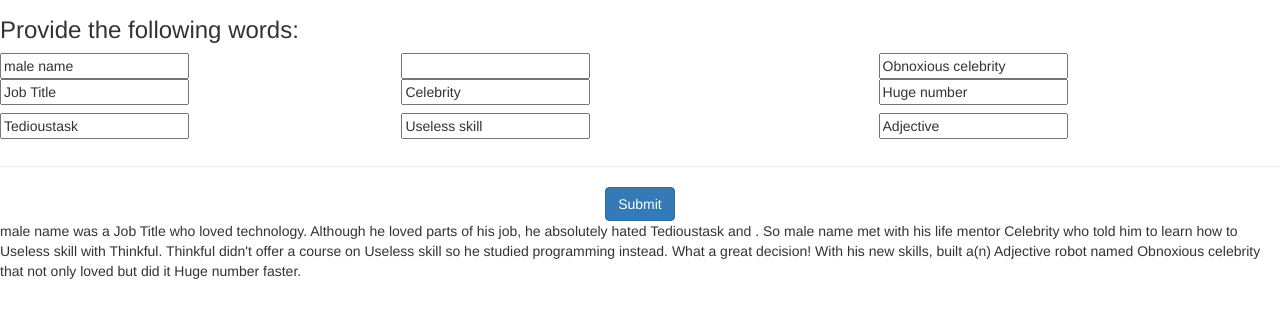
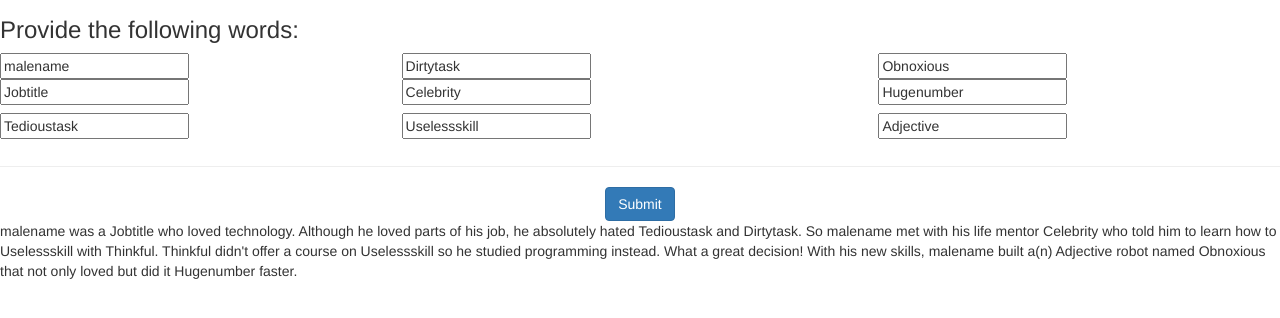
Before and after one commit to joshivignesh/ngMadLibsInitial, a plain HTML site: page index.html in a window 1280 px wide. Shown: the part 154-472 px from the top of the page. Drawn offline with nearby package versions, Linux system fonts and the light colour scheme.

Commit message:
MadLibd Controller commit

```diff
--- a/index.html
+++ b/index.html
@@ -12,8 +12,7 @@
 <form name="myForm">
     <body ng-app="myApp">
         <div ng-controller="MainCtrl">
-            <table ng-app ng-init="malename = 'male name';  obnoxiouscelebrity =  'Obnoxious celebrity';
-               jobtitle =  'Job Title'; celebrity =  'Celebrity'; hugenumber =  'Huge number'; tedioustask =  'Tedioustask'; uselessskill =  'Useless skill';  adjective =  'Adjective'; ">
+            <table ng-app >
                 <tr>
                     <td><img src="mad-lib-happy-face.png" width="80px"> </img></td>
                     <td>
@@ -22,23 +21,23 @@
                     </td>
                 </tr>
                 <tr><td colspan=3><h3>Provide the following words:</h3></td></tr>
-                <tr>
+                <tr ng-repeat="message in messages">
                     <td>
-                        <input type="text" ng-model="malename" required />
+                        <input type="text" ng-model="message.malename" required />
                         <span ng-show="myForm.malename.$error.required" >malename is required.</span>
                     </td>
-                    <td> <input type="text" ng-model="dirtytask" required /></td>
-                    <td> <input type="text" ng-model="obnoxiouscelebrity" required /></td>
+                    <td> <input type="text" ng-model="message.dirtytask"required /></td>
+                    <td> <input type="text" ng-model="message.obnoxiouscelebrity" required /></td>
                 </tr>
-                <tr>
-                    <td> <input type="text" ng-model="jobtitle" required /></td>
-                    <td> <input type="text" ng-model="celebrity" required /></td>
-                    <td> <input type="text" ng-model="hugenumber" required /></td>
+                <tr ng-repeat="message in messages">
+                    <td> <input type="text" ng-model="message.jobtitle" required /></td>
+                    <td> <input type="text" ng-model="message.celebrity" required /></td>
+                    <td> <input type="text" ng-model="message.hugenumber" ng-init="messages.hugenumber = 'Huge Number';" required /></td>
                 </tr>
-                <tr>
-                    <td> <input type="text" ng-model="tedioustask" required /></td>
-                    <td> <input type="text" ng-model="uselessskill" required /></td>
-                    <td> <input type="text" ng-model="adjective" required /></td>
+                <tr ng-repeat="message in messages">
+                    <td> <input type="text" ng-model="message.tedioustask"  required /></td>
+                    <td> <input type="text" ng-model="message.uselessskill"  required /></td>
+                    <td> <input type="text" ng-model="message.adjective"  required /></td>
                     <td><hr></hr></td>
                 </tr>
                 <tr>
@@ -55,23 +54,23 @@
                     <br />
                 </tr>
                 <br /> <br />
-                <tr>
+                <tr ng-repeat="message in messages">
 
                     <td colspan=3>
-                        <span>{{ malename }}</span>
+                        <span>{{ message.malename }}</span>
 
-                        was a {{ jobtitle }} who loved technology.
+                        was a {{ message.jobtitle }} who loved technology.
                         Although he loved parts of his job, he absolutely hated
-                        {{ tedioustask }} and {{ dirtytask }}. So {{ malename }}
-                        met with his life mentor {{ celebrity }} who told him to
-                        learn how to {{ uselessskill }} with Thinkful. Thinkful
-                        didn't offer a course on {{ uselessskill }} so he studied
+                        {{ message.tedioustask }} and {{ message.dirtytask }}. So {{ message.malename }}
+                        met with his life mentor {{ message.celebrity }} who told him to
+                        learn how to {{ message.uselessskill }} with Thinkful. Thinkful
+                        didn't offer a course on {{ message.uselessskill }} so he studied
                         programming instead.
 
                         What a great decision! With his new skills, {{ message.malename}}
-                        built a(n) {{ adjective }} robot named {{ obnoxiouscelebrity }}
+                        built a(n) {{ message.adjective }} robot named {{ message.obnoxiouscelebrity }}
                         that not only loved {{ dirtytask }}
-                        but did it {{ hugenumber }} faster.
+                        but did it {{ message.hugenumber }} faster.
 
                     </td>
 
--- a/script.js
+++ b/script.js
@@ -3,9 +3,9 @@ angular.module('myApp', [])
 .controller('MainCtrl', ['$scope',function($scope) {
 
   $scope.messages = [
-    {malename: 'Malename',
-    dirtytask: 'dirtytask',
-    obnoxiouscelebrity: 'Obnoxious celebrity',
+    {malename: 'malename',
+    dirtytask: 'Dirtytask',
+    obnoxiouscelebrity: 'Obnoxious',
     jobtitle: 'Jobtitle',
     celebrity : 'Celebrity',
     hugenumber : 'Hugenumber',
```
